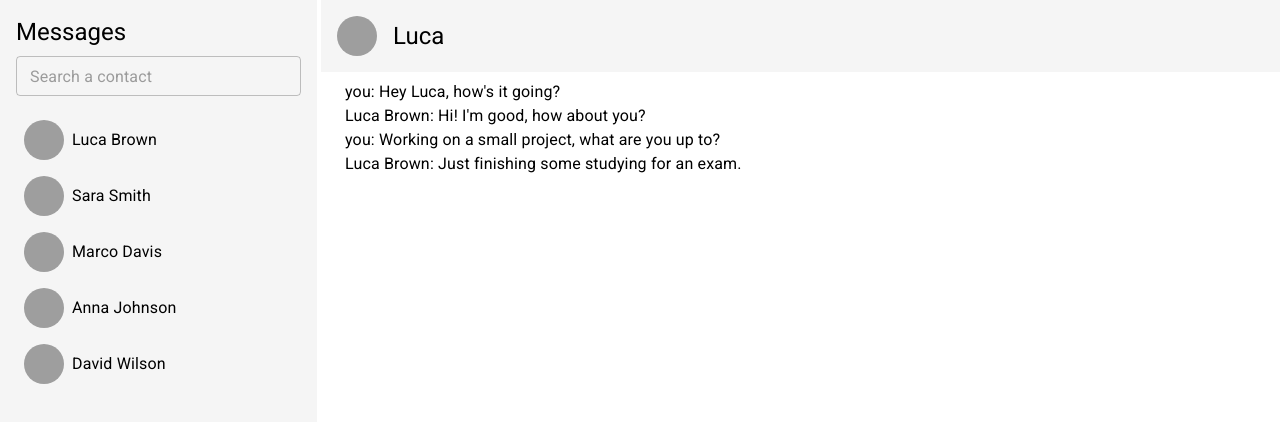
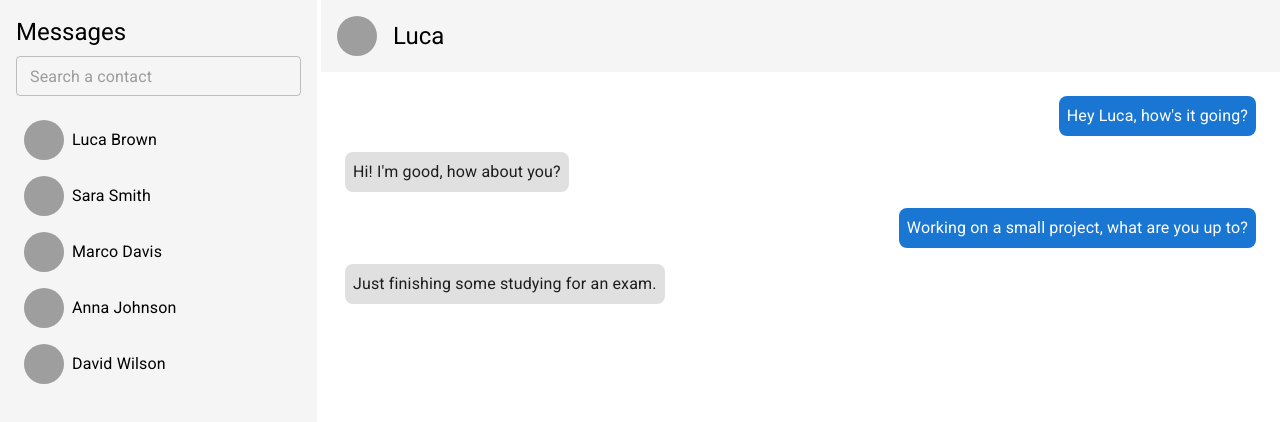
Before and after one commit to jakichandev/chatlist_demo, a React (Vite) app: page /chat/1 in a window 1280 px wide. Shown: the top 422 px of the page. Built offline with nearby package versions, Linux system fonts and the light colour scheme; data requests are answered from the project's data file; grey boxes are pictures that could not be loaded; some icons are missing.

Commit message:
styled Messages

```diff
--- /dev/null
+++ b/src/components/ui/elements/SkeletonLoader.tsx
@@ -0,0 +1,22 @@
+import { Box, Skeleton } from "@mui/material";
+
+function SkeletonWithAvatar() {
+  return (
+    <Box display="flex" alignItems={"center"} gap={2} padding={2}>
+      <Skeleton variant="circular" width={40} height={40} animation="wave" />
+      <Skeleton variant="rounded" animation="wave" width={"80%"} height={30} />
+    </Box>
+  );
+}
+
+function SkeletonLoader() {
+  return (
+    <Box display="flex" flexDirection={"column"} gap={1} padding={2}>
+      <SkeletonWithAvatar />
+      <SkeletonWithAvatar />
+      <SkeletonWithAvatar />
+    </Box>
+  );
+}
+
+export default SkeletonLoader;
--- a/src/components/ui/main/ChatSpace.tsx
+++ b/src/components/ui/main/ChatSpace.tsx
@@ -1,4 +1,4 @@
-import { Typography, Grid, Container, List } from "@mui/material";
+import { Typography, Grid, Container, List, Box } from "@mui/material";
 import ChatHeader from "./ChatHeader";
 import { useEffect, useState } from "react";
 import type { User } from "../../../types/User";
@@ -46,14 +46,41 @@ export default function ChatSpace({ chatId }: ChatSpaceProps) {
   }
 
   return (
-    <Grid container sx={{height: "10rem"}} size={9}>
-      <ChatHeader img={activeChatUser?.avatar} name={activeChatUser?.first_name} />
+    <Grid container sx={{ height: "10rem" }} size={9}>
+      <ChatHeader
+        img={activeChatUser?.avatar}
+        name={activeChatUser?.first_name}
+      />
       <Container>
-        <List>
+        <List
+          sx={{
+            maxHeight: "70vh",
+            overflowY: "auto",
+            display: "flex",
+            flexDirection: "column",
+            gap: 2,
+            marginTop: 2,
+          }}
+        >
           {activeChatUser?.messages?.map((message, index) => (
-            <Typography key={index} variant="body1">
-              {message.from}: {message.text}
-            </Typography>
+            <Box
+              key={index}
+              sx={{
+                alignSelf: message.from === "you" ? "flex-end" : "flex-start",
+                bgcolor: message.from === "you" ? "primary.main" : "grey.300",
+                color:
+                  message.from === "you"
+                    ? "primary.contrastText"
+                    : "text.primary",
+                p: 1,
+                borderRadius: 2,
+                maxWidth: "70%",
+              }}
+            >
+              <Typography key={index} variant="body1">
+                {message.text}
+              </Typography>
+            </Box>
           ))}
         </List>
       </Container>
--- a/src/components/ui/sidebar/Sidebar.tsx
+++ b/src/components/ui/sidebar/Sidebar.tsx
@@ -1,10 +1,10 @@
 import { useEffect, useState } from "react";
 import { Grid } from "@mui/material";
 import SidebarHeader from "./SidebarHeader";
+import SkeletonLoader from "../elements/SkeletonLoader";
 import type { User } from "../../../types/User";
 import useFetch from "../../../hooks/useFetch";
 import { lazy, Suspense } from "react";
-import {CircularProgress} from "@mui/material";
 const ChatList = lazy(() => import("./ChatList"));
 
 
@@ -36,7 +36,7 @@ function Sidebar({ children }: SideBarProps) {
   return (
     <Grid padding={2} size={3} bgcolor={"whitesmoke"}>
       <SidebarHeader onChangeQuery={setQuery} />
-      <Suspense fallback={<CircularProgress />}>
+      <Suspense fallback={<SkeletonLoader />}>
         <ChatList users={users} />
       </Suspense>
       {children}
```
